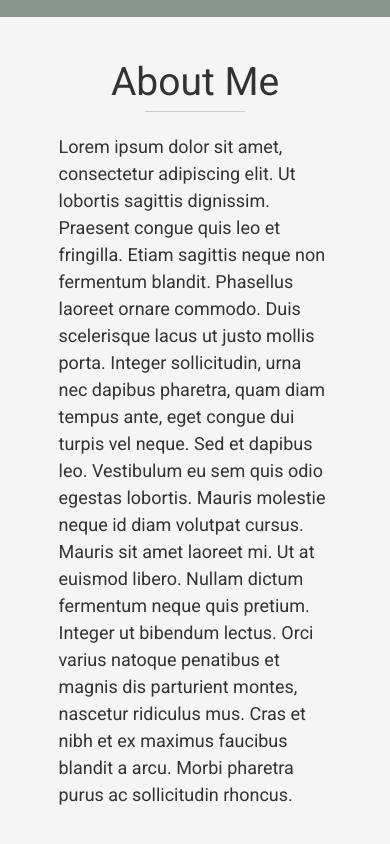
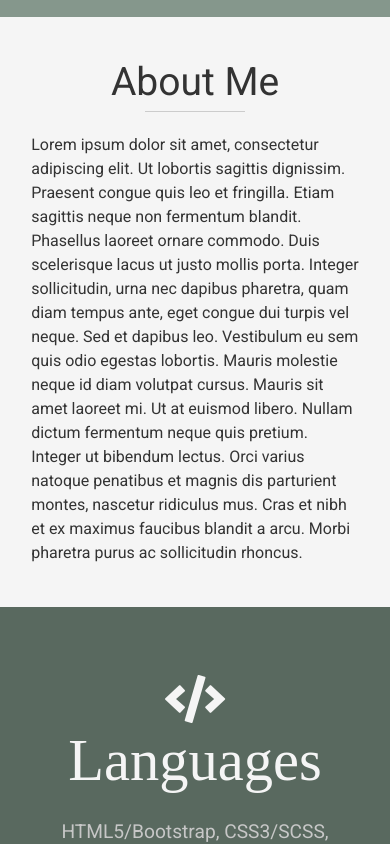
Before and after one commit to clmitchell630/personal-portfolio, a React (Create React App) app in the folder client/: page / in a window 390 px wide. Shown: the part 960-1804 px from the top of the page. Built offline with nearby package versions, Linux system fonts and the light colour scheme; a web font is replaced by a local one.

Commit message:
adjusted some responsivity on the about section of the page

```diff
--- a/client/src/components/About/about.scss
+++ b/client/src/components/About/about.scss
@@ -29,7 +29,9 @@
     font-size: 22px;
 
     @media (max-width: 760px) {
-      font-size:  18px;
+      font-size:  16px;
+      padding: 0 8vw 5vh 8vw;
+
     }
 
   }
```
